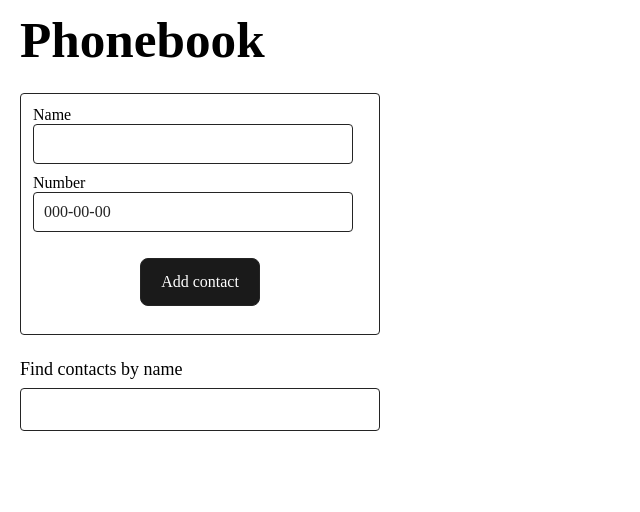
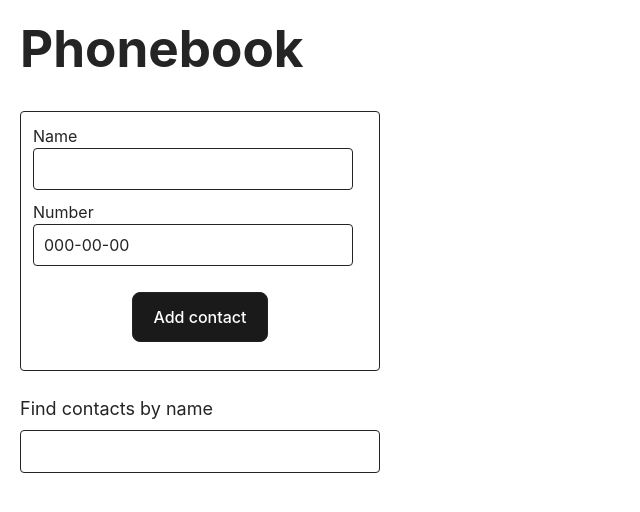
Before and after one commit to yuliiababkina/goit-react-hw-06, a React (Vite) app: page / in a window 1280 px wide. Shown: the top 512 px of the page, without its empty margins (0-640 px from the left). Built offline with nearby package versions, Linux system fonts and the light colour scheme.

Commit message:
styles updated

```diff
--- a/src/components/App.jsx
+++ b/src/components/App.jsx
@@ -1,12 +1,12 @@
 import ContactForm from "./ContactForm/ContactForm";
 import SearchBox from "./SearchBox/SearchBox";
 import ContactList from "./ContactList/ContactList";
-import "./App.module.css";
+import s from "./App.module.css";
 
 const App = () => {
     return (
         <div>
-            <h1>Phonebook</h1>
+            <h1 className={s.title}>Phonebook</h1>
             <ContactForm />
             <SearchBox />
             <ContactList />
--- a/src/components/App.module.css
+++ b/src/components/App.module.css
@@ -1,38 +1,4 @@
-#root {
-    font-family: Inter, system-ui, Avenir, Helvetica, Arial, sans-serif;
-    line-height: 1.5;
-    font-weight: 400;
-
-    color-scheme: light dark;
-    background-color: rgba(255, 255, 255, 0.87);
-    color: #242424;
-
-    font-synthesis: none;
-    text-rendering: optimizeLegibility;
-    -webkit-font-smoothing: antialiased;
-    -moz-osx-font-smoothing: grayscale;
-}
-
-* {
-    box-sizing: border-box;
-    padding: 0;
-    margin: 0;
-}
-
-body {
-    min-width: 320px;
-    max-width: 1280px;
-    padding: 10px 20px;
-}
-
-h1 {
+.title {
     font-size: 3.2em;
     margin-bottom: 24px;
 }
-
-ul,
-ol {
-    margin: 0;
-    padding: 0;
-    list-style-type: none;
-}
--- /dev/null
+++ b/src/index.css
@@ -0,0 +1,36 @@
+* {
+    box-sizing: border-box;
+    padding: 0;
+    margin: 0;
+}
+
+:root {
+    font-family: Inter, system-ui, Avenir, Helvetica, Arial, sans-serif;
+    line-height: 1.5;
+    font-weight: 400;
+
+    color-scheme: light dark;
+    background-color: rgba(255, 255, 255, 0.87);
+    color: #242424;
+
+    font-synthesis: none;
+    text-rendering: optimizeLegibility;
+    -webkit-font-smoothing: antialiased;
+    -moz-osx-font-smoothing: grayscale;
+}
+
+body {
+    min-width: 320px;
+    max-width: 1280px;
+    padding: 10px 20px;
+}
+
+ul,
+ol {
+    list-style-type: none;
+}
+
+img {
+    display: block;
+    max-width: 100%;
+}
--- a/src/main.jsx
+++ b/src/main.jsx
@@ -1,10 +1,10 @@
 import { StrictMode } from "react";
 import { createRoot } from "react-dom/client";
-import "./components/App.module.css";
 import App from "./components/App";
 import { Provider } from "react-redux";
 import { persistor, store } from "./redux/store";
 import { PersistGate } from "redux-persist/integration/react";
+import "./index.css";
 
 createRoot(document.getElementById("root")).render(
     <StrictMode>
```
